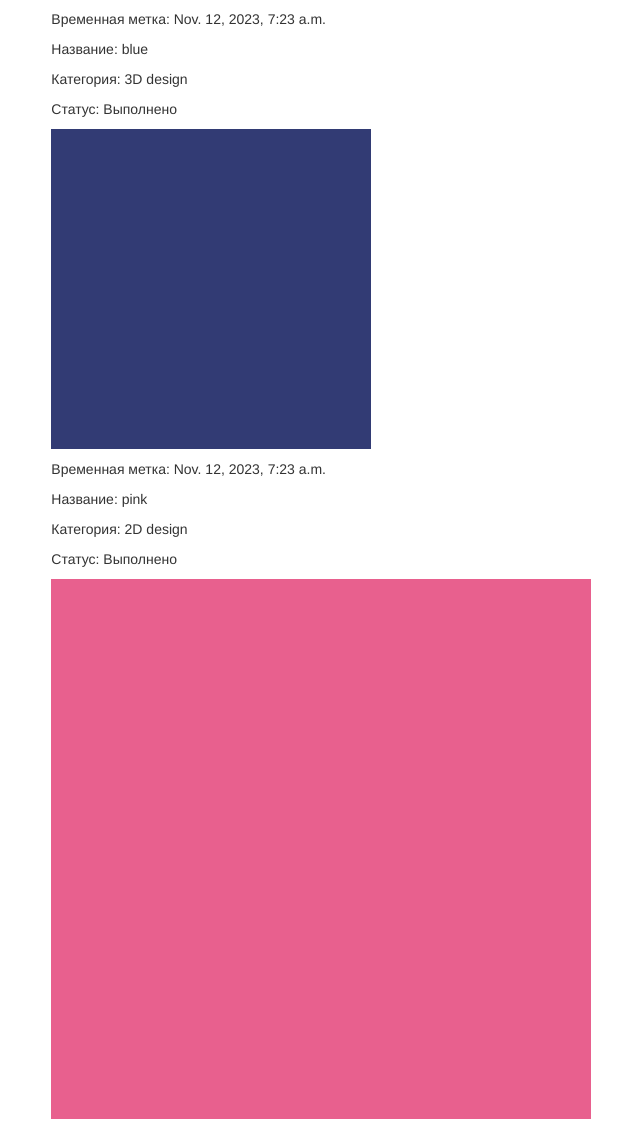
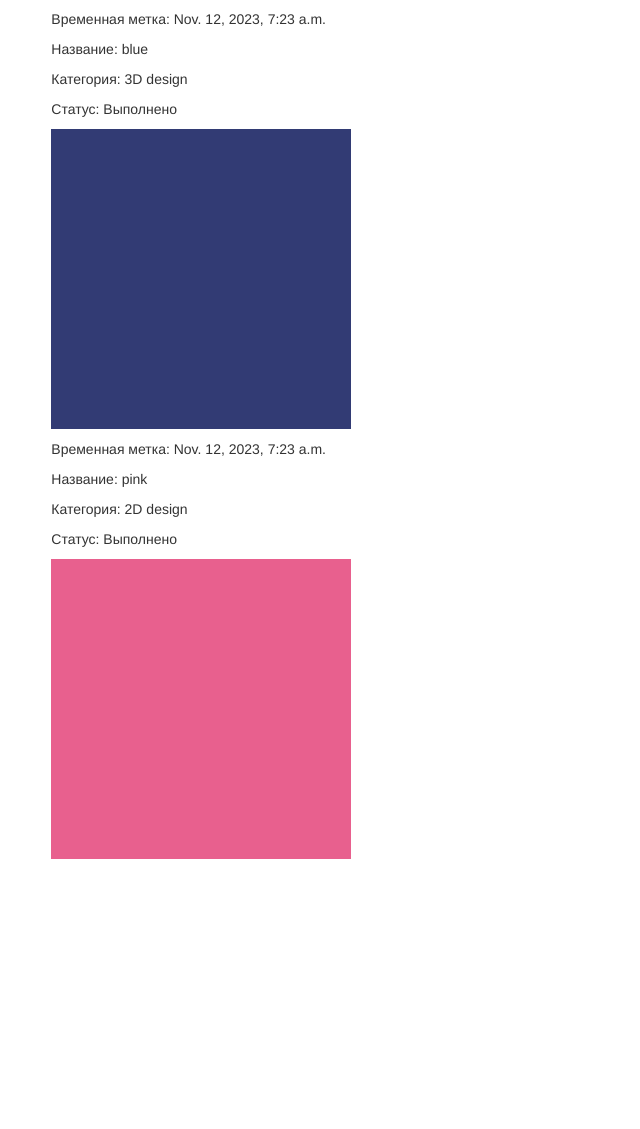
Before and after one commit to LoraStratos/Design, a Django app: page / in a window 1280 px wide. Shown: the part 597-1726 px from the top of the page, without its empty margins (114-754 px from the left). After the commit the page ends 1456 px from the top, so only its background shows below. Run offline with Django 4.2, Linux system fonts and the light colour scheme; a user stored in the database is signed in; data comes from the database, SQL or seed files in the repository; both versions use the stored data as it was after the commit; some libraries are stand-ins or nearby versions.

Commit message:
конец 2.3

```diff
--- a/design/catalog/templates/index.html
+++ b/design/catalog/templates/index.html
@@ -11,7 +11,7 @@
                 <p>Название: {{ application.title }}</p>
                 <p>Категория: {{ application.category }}</p>
                 <p>Статус: {{ application.get_status_display }}</p>
-                <p><img src="{{ application.photo_file.url }}"></p>
+                <p><img src="{{ application.photo_file.url }}" style="height: 300px; width: 300px"></p>
             {% endfor %}
     {% endif %}
 
```
Also changed, not shown: design/db.sqlite3.
